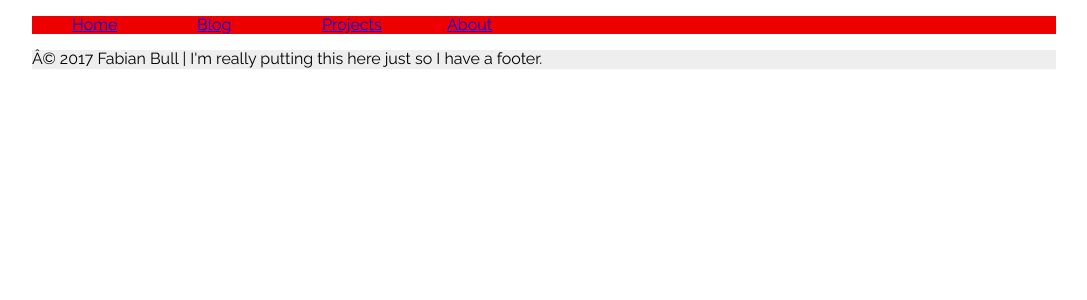
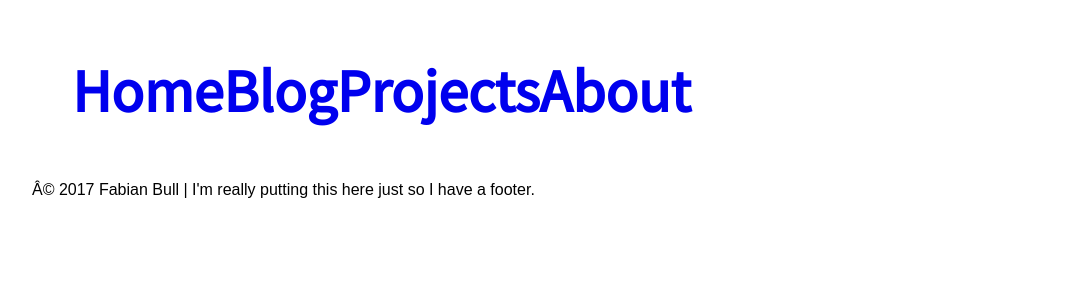
Before and after one commit to peri4n/jekyll-theme-peri4n, a Jekyll site: the page built from index.html, in a window 1280 px wide. Shown: the top 300 px of the page, without its empty margins (96-1183 px from the left). Built offline with Jekyll 4.4.1, drawn with Linux system fonts in a browser that asks for light colours.

Commit message:
Add firt color draft

```diff
--- a/_includes/header.html
+++ b/_includes/header.html
@@ -1,8 +1,8 @@
 <nav>
     <ul>
-        <li><a href="{{ site.url }}">Home</a></li>
-        <li><a href="{{ site.url }}/blog">Blog</a></li>
-        <li><a href="{{ site.url }}/projects">Projects</a></li>
-        <li><a href="{{ site.url }}/about">About</a></li>
+        <li><h1><a href="{{ site.url }}">Home</a></h1></li>
+        <li><h1><a href="{{ site.url }}/blog">Blog</a></h1></li>
+        <li><h1><a href="{{ site.url }}/projects">Projects</a></h1></li>
+        <li><h1><a href="{{ site.url }}/about">About</a></h1></li>
     </ul>
 </nav>
--- a/_sass/footer.scss
+++ b/_sass/footer.scss
@@ -1,4 +1,3 @@
 
 footer {
-    background-color: #eee;
 }
--- a/_sass/header.scss
+++ b/_sass/header.scss
@@ -1,6 +1,6 @@
 
 body > header {
-    background-color: #E00;
+    font-family: 'Source Sans Pro', sans-serif;
 
     ul {
         width: 500px;
@@ -10,6 +10,12 @@ body > header {
             display: inline-block;
             list-style: none;
             flex: 1 1 100px;
+            font-size: 30px;
+            a {
+                &:hover {
+                    color: #444;
+                }
+            }
         }
     }
 }
--- a/assets/styles.scss
+++ b/assets/styles.scss
@@ -1,15 +1,27 @@
 ---
 ---
 
-@import url('https://fonts.googleapis.com/css?family=Raleway|Sacramento');
+$color1: #286DA8;
+$color2: #CD5360;
+$color3: #B37B4E;
+$color4: #438496;
+
+@import url('https://fonts.googleapis.com/css?family=Source+Sans+Pro|Open+Sans');
 @import 'header';
 @import 'footer';
+
+a {
+    text-decoration: none;
+    &:visited {
+        color: #000;
+    }
+}
 
 body {
     width: 80%;
     margin: auto;
 
-    font-family: 'Raleway', serif;
+    font-family: 'OpenSans', sans-serif;
 
     > main {
         margin: 0 auto;
@@ -19,27 +31,19 @@ body {
             list-style: none;
             padding-bottom: 15px;
             line-height: 1.5em;
+            font-size: 14px;
 
-            hr {
-                border: 0;
-                height: 1px;
-                background: #333;
-                background-image:
-                linear-gradient(to right, #ccc, #333, #ccc);
-                margin-top: 25px;
-            }
             header {
-                text-align: center;
-                font-family: 'Sacramento', cursive;
+                font-family: 'Source Sans Pro', sans-serif;
                 font-size: 30px;
             }
             a {
                 color: #000;
                 text-decoration: none;
-            }
 
-            a:hover {
-                color: #00F;
+                &:hover {
+                    color: #444;
+                }
             }
         }
     }
--- a/index.html
+++ b/index.html
@@ -8,14 +8,13 @@ layout: default
         <li>
             <article>
                 <header>
-                    <h1>
-                        <a href="{{ post.url }}">~ {{ post.title }} ~</a>
-                    </h1>
+                    <h2>
+                        <a href="{{ post.url }}">{{ post.title }}</a>
+                    </h2>
                 </header>
                 <main>
                     {{ post.excerpt }}
                 </main>
-                <hr/>
             </article>
         </li>
         {% endfor %}
```
